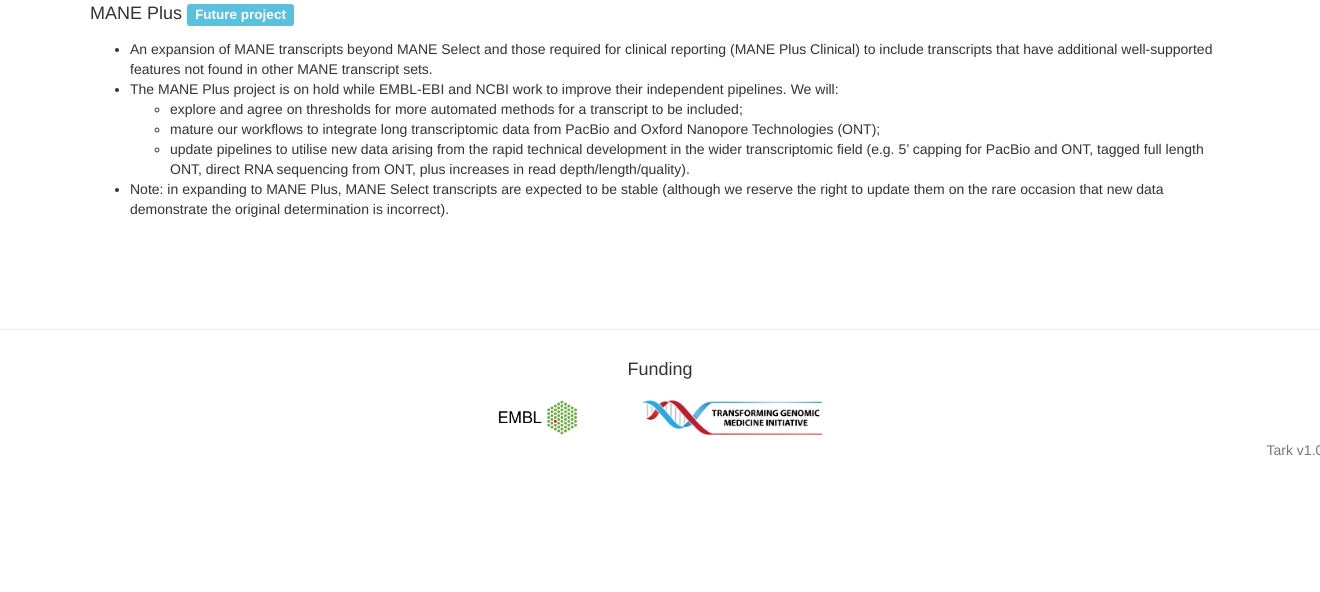
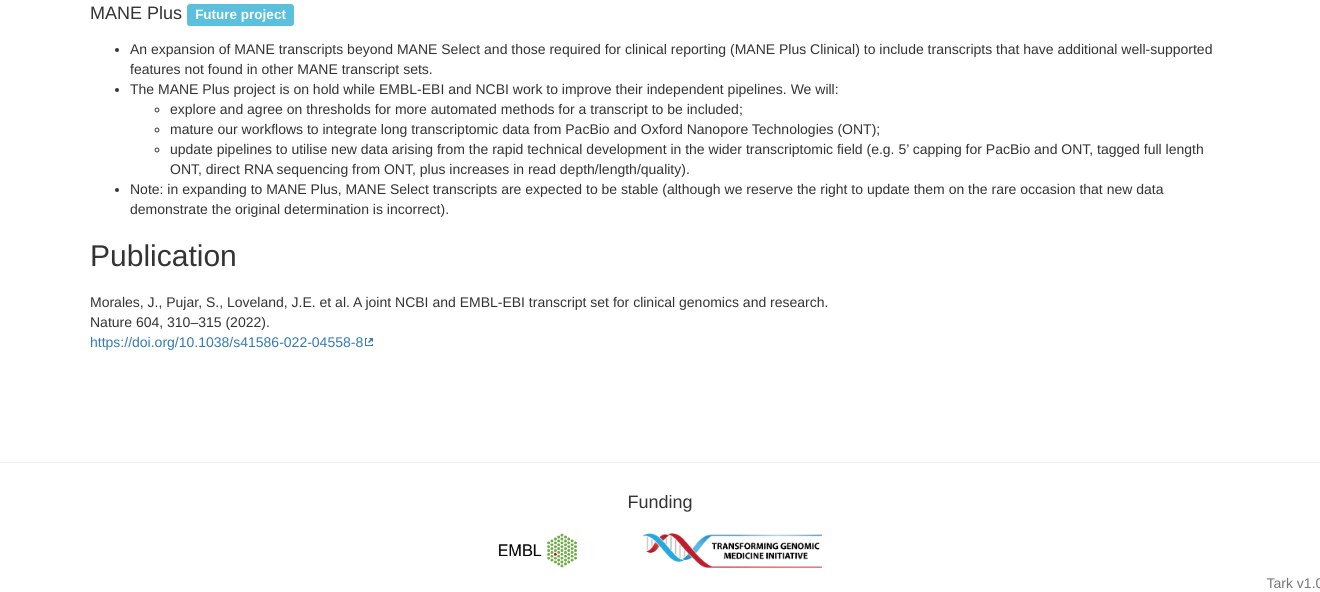
Before and after one commit to Ensembl/tark, a Django app: page /web/about_mane_collaboration/ in a window 1320 px wide; the page is wider, and only the part inside the window is pictured. Shown: the part 1245-1837 px from the top of that part. Before the commit the page ends 1701 px from the top of that part, so only its background shows below. Run offline with Django 3.2, Linux system fonts and the light colour scheme; parts of the project's set-up code (start-up, migrations or seed data) failed here and were passed over; some libraries are stand-ins or nearby versions.

Commit message:
Add publication details

```diff
--- a/tark/tark_web/templates/mane_collaboration_about.html
+++ b/tark/tark_web/templates/mane_collaboration_about.html
@@ -157,6 +157,13 @@
                 </ul>
 
 
+                <h2>Publication</h2>
+                <p>Morales, J., Pujar, S., Loveland, J.E. et al. A joint NCBI and EMBL-EBI transcript set for clinical genomics and research.</br>
+                    Nature 604, 310–315 (2022).</br>
+                <a href="https://doi.org/10.1038/s41586-022-04558-8" target="_blank">https://doi.org/10.1038/s41586-022-04558-8</a></p>
+
+
+
             </div>
 
         </div>
```
